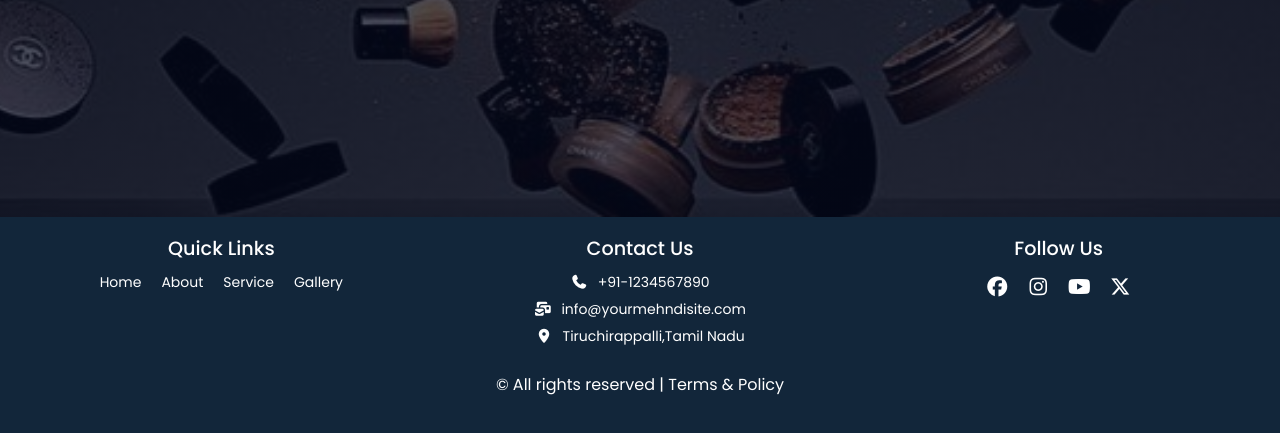
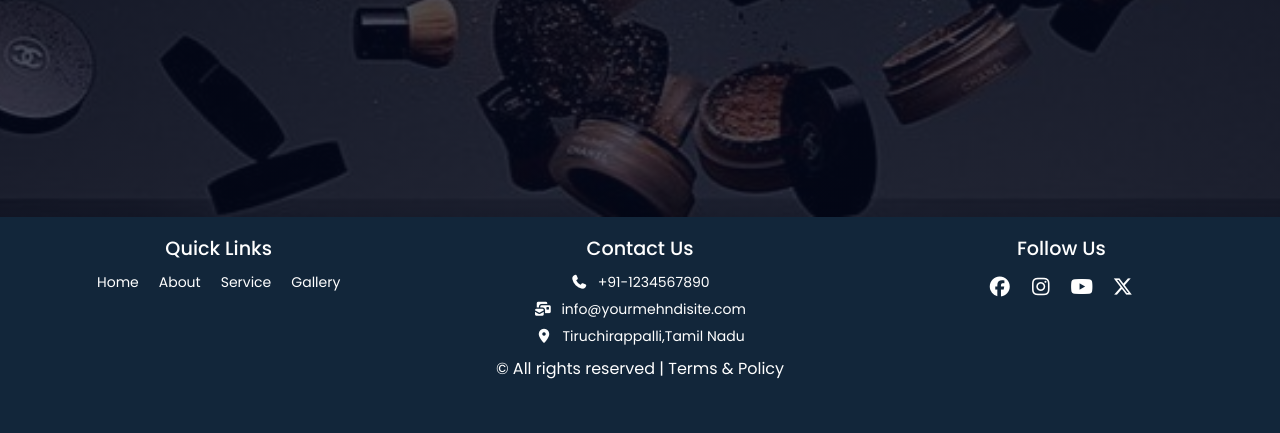
Before and after one commit to kamaltamil0284/Henna-App, a Django app: page / in a window 1280 px wide. Shown: the part 583-1016 px from the top of the page. After the commit the page ends 962 px from the top, so only its background shows below. Run offline with Django 5.2, Linux system fonts and the light colour scheme; some libraries are stand-ins or nearby versions.

Commit message:
Update project

```diff
--- a/HennaApp/static/css/base.css
+++ b/HennaApp/static/css/base.css
@@ -116,6 +116,10 @@ address p{
 address p i{
     margin-right: 6px;
 }
+address, address p:last-child{
+    margin-bottom: 0;
+}
+
 .social-links{
     gap: 16px;
     font-size: 20px;
--- a/HennaApp/templates/base.html
+++ b/HennaApp/templates/base.html
@@ -9,7 +9,7 @@
     <!-- Bootstrap css link -->
     <link href="https://cdn.jsdelivr.net/npm/bootstrap@5.3.8/dist/css/bootstrap.min.css" rel="stylesheet" integrity="sha384-sRIl4kxILFvY47J16cr9ZwB07vP4J8+LH7qKQnuqkuIAvNWLzeN8tE5YBujZqJLB" crossorigin="anonymous">
     <!-- Custom css -->
-     <link rel="stylesheet" href="{% static 'css/base.css' %}?v={{STATIC_VERSION}}">
+     <link rel="stylesheet" href="{% static 'css/base.css' %}?v={{ STATIC_VERSION }}">
     <!-- Goolefont link -->
     <link rel="preconnect" href="https://fonts.googleapis.com">
     <link rel="preconnect" href="https://fonts.gstatic.com" crossorigin>
@@ -57,7 +57,7 @@
     </main>
     <!-- Footer -->
     <footer class="container-fluid">
-        <div class="row g-3 text-center">
+        <div class="row g-4 text-center">
             <div class="col-sm">
                 <h3>Quick Links</h3>
                 <ul class="foot-nav">
--- a/HennaArt/settings.py
+++ b/HennaArt/settings.py
@@ -25,7 +25,8 @@ SECRET_KEY = 'django-insecure-(o0obc^*dx!0n^9qkxxcptj5_3%m47$byx5b9)w+l$5z54qqe^
 # SECURITY WARNING: don't run with debug turned on in production!
 DEBUG = False
 
-ALLOWED_HOSTS = ['henna-app-production.up.railway.app', 'localhost']
+ALLOWED_HOSTS = ['henna-app-production.up.railway.app', '127.0.0.1', 'localhost']
+
 
 
 # Application definition
```
